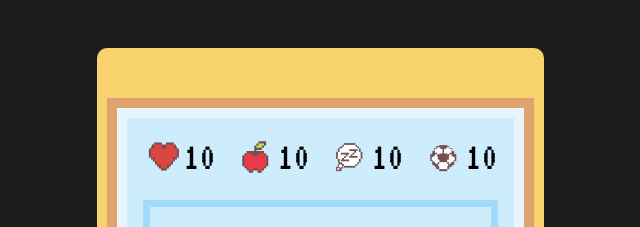
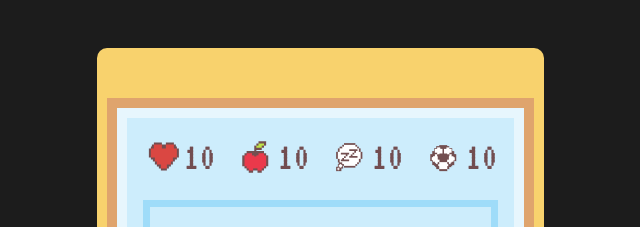
Before and after one commit to robinho1989/tamagotchi, a plain HTML site: page index.html in a window 1280 px wide. Shown: the top 227 px of the page, without its empty margins (320-960 px from the left). Drawn offline with Linux system fonts and the light colour scheme.

```diff
--- a/styles.css
+++ b/styles.css
@@ -43,12 +43,14 @@
 .health,
 .hunger,
 .energy {
+	color: var(--plum);
 	padding-right: 16px;
 	font-size: 40px;
 	line-height: 40px;
 	letter-spacing: 15%;
 }
 .fun {
+	color: var(--plum);
 	padding-right: 0;
 	font-size: 40px;
 	line-height: 40px;
```
